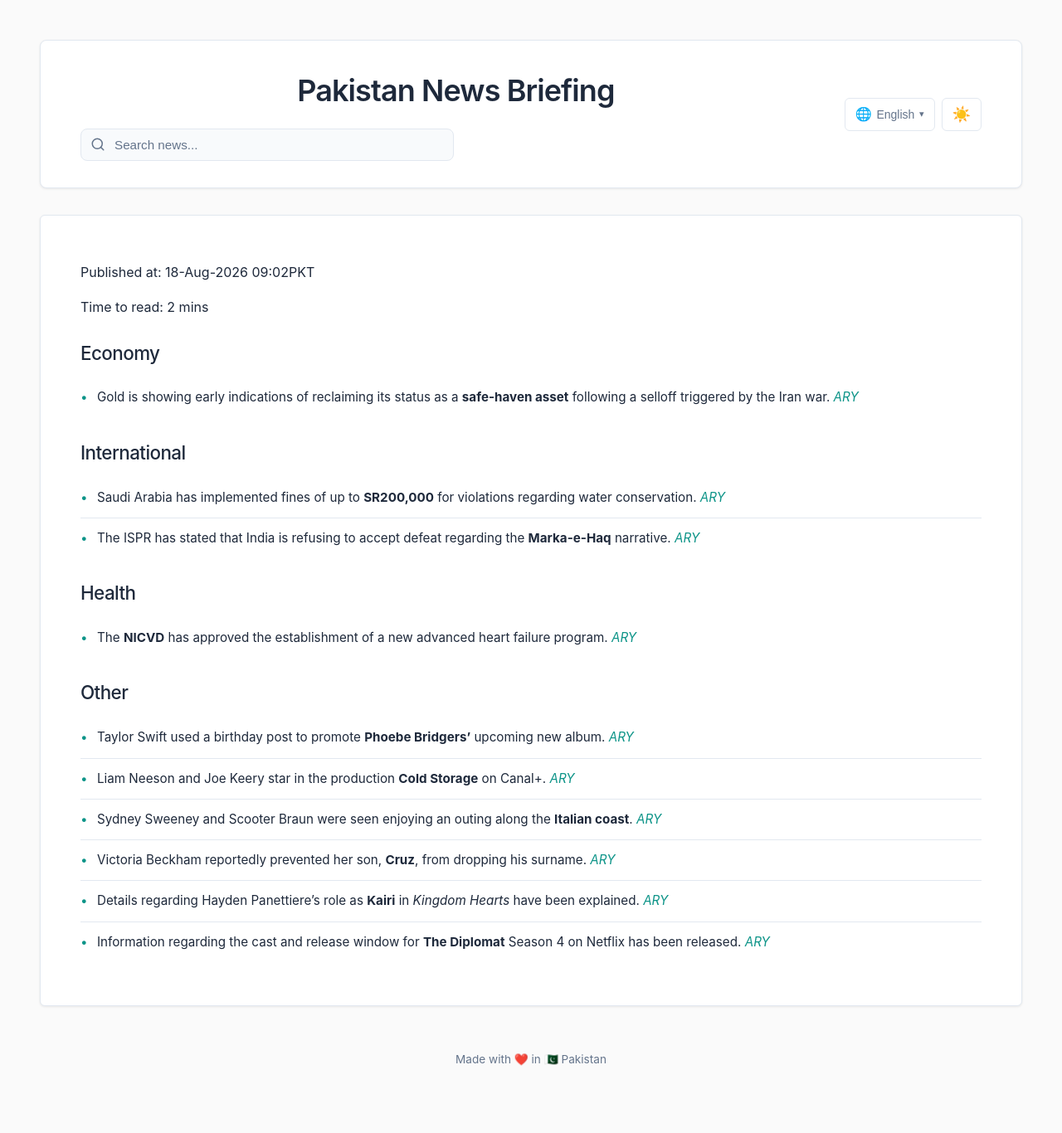
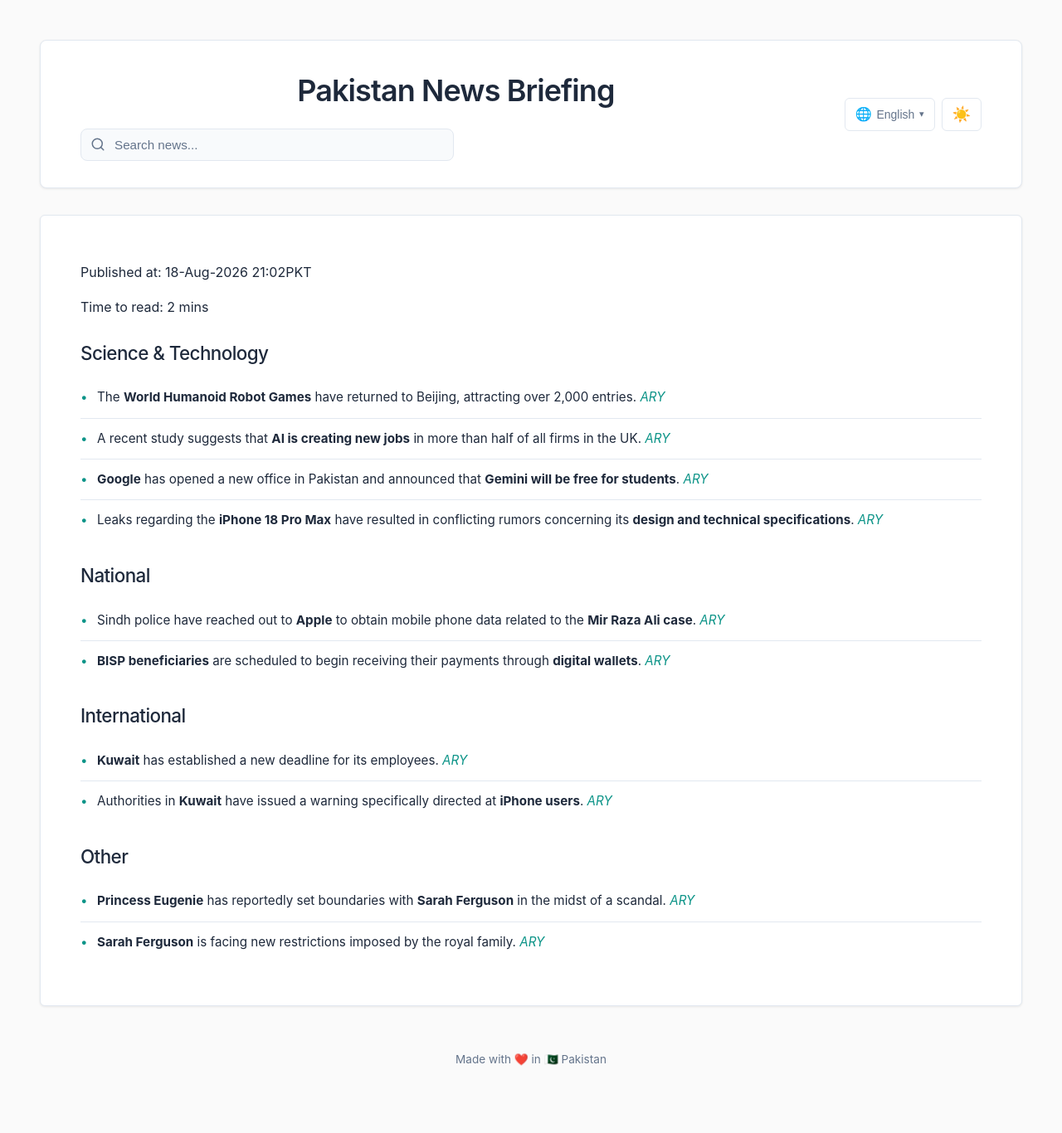
Before and after one commit to zsubzwary/news, a Jekyll site: the page built from en/index.md, in a window 1280 px wide. Shown: the whole page at 83% size. Built offline with Jekyll 4.4.1, drawn with Linux system fonts in a browser that asks for light colours; some web fonts are replaced; comment, search, counter and statistics services are not loaded.

Commit message:
DateTime; 2026-08-18T16:02:44.091Z

```diff
--- a/en/index.md
+++ b/en/index.md
@@ -4,24 +4,24 @@ title: Pakistan News Briefing
 lang: en
 ---
 
-Published at: 18-Aug-2026 09:02PKT
+Published at: 18-Aug-2026 21:02PKT
 
 Time to read: 2 mins
 
-### Economy
-- Gold is showing early indications of reclaiming its status as a **safe-haven asset** following a selloff triggered by the Iran war. *[ARY](https://arynews.tv/gold-shows-early-signs-of-reclaiming-safe-haven-appeal-after-iran-war-selloff)*
+### Science & Technology
+- The **World Humanoid Robot Games** have returned to Beijing, attracting over 2,000 entries. *[ARY](https://arynews.tv/world-humanoid-robot-games-return-to-beijing)*
+- A recent study suggests that **AI is creating new jobs** in more than half of all firms in the UK. *[ARY](https://arynews.tv/ai-creates-new-jobs-in-over-half-of-uk-firms-study)*
+- **Google** has opened a new office in Pakistan and announced that **Gemini will be free for students**. *[ARY](https://arynews.tv/google-opens-pakistan-office-announces-free-gemini-for-students)*
+- Leaks regarding the **iPhone 18 Pro Max** have resulted in conflicting rumors concerning its **design and technical specifications**. *[ARY](https://arynews.tv/iphone-18-pro-max-leaks-spark-conflicting-rumors)*
+
+### National
+- Sindh police have reached out to **Apple** to obtain mobile phone data related to the **Mir Raza Ali case**. *[ARY](https://arynews.tv/mir-raza-ali-case-apple-team-contacted-by-sindh-police)*
+- **BISP beneficiaries** are scheduled to begin receiving their payments through **digital wallets**. *[ARY](https://arynews.tv/digital-wallets-for-bisp-beneficiaries-in-2026)*
 
 ### International
-- Saudi Arabia has implemented fines of up to **SR200,000** for violations regarding water conservation. *[ARY](https://arynews.tv/saudi-arabia-imposes-fines-up-to-sr200000-for-water-conservation-violations)*
-- The ISPR has stated that India is refusing to accept defeat regarding the **Marka-e-Haq** narrative. *[ARY](https://arynews.tv/marka-e-haq-unraveling-indias-historical-fabrication)*
-
-### Health
-- The **NICVD** has approved the establishment of a new advanced heart failure program. *[ARY](https://arynews.tv/nicvd-approves-establishment-of-advanced-heart-failure-program)*
+- **Kuwait** has established a new deadline for its employees. *[ARY](https://arynews.tv/kuwait-sets-new-deadline-for-employees)*
+- Authorities in **Kuwait** have issued a warning specifically directed at **iPhone users**. *[ARY](https://arynews.tv/kuwait-warns-iphone-users)*
 
 ### Other
-- Taylor Swift used a birthday post to promote **Phoebe Bridgers’** upcoming new album. *[ARY](https://arynews.tv/taylor-swift-hypes-up-phoebe-bridgers-new-album-in-birthday-post)*
-- Liam Neeson and Joe Keery star in the production **Cold Storage** on Canal+. *[ARY](https://arynews.tv/cold-storage-liam-neeson-joe-keery-fight-a-deadly-outbreak-on-canal)*
-- Sydney Sweeney and Scooter Braun were seen enjoying an outing along the **Italian coast**. *[ARY](https://arynews.tv/sydney-sweeney-and-scooter-braun-enjoy-italian-coastal-outing)*
-- Victoria Beckham reportedly prevented her son, **Cruz**, from dropping his surname. *[ARY](https://arynews.tv/victoria-beckham-blocked-cruz-from-dropping-surname)*
-- Details regarding Hayden Panettiere’s role as **Kairi** in *Kingdom Hearts* have been explained. *[ARY](https://arynews.tv/hayden-panettieres-role-as-kairi-in-kingdom-hearts-explained)*
-- Information regarding the cast and release window for **The Diplomat** Season 4 on Netflix has been released. *[ARY](https://arynews.tv/the-diplomat-season-4-netflix-release-window-cast-and-what-we-know)*
+- **Princess Eugenie** has reportedly set boundaries with **Sarah Ferguson** in the midst of a scandal. *[ARY](https://arynews.tv/princess-eugenie-sets-boundaries-with-sarah-ferguson-amid-scandal)*
+- **Sarah Ferguson** is facing new restrictions imposed by the royal family. *[ARY](https://arynews.tv/sarah-ferguson-faces-new-royal-restriction)*
```
